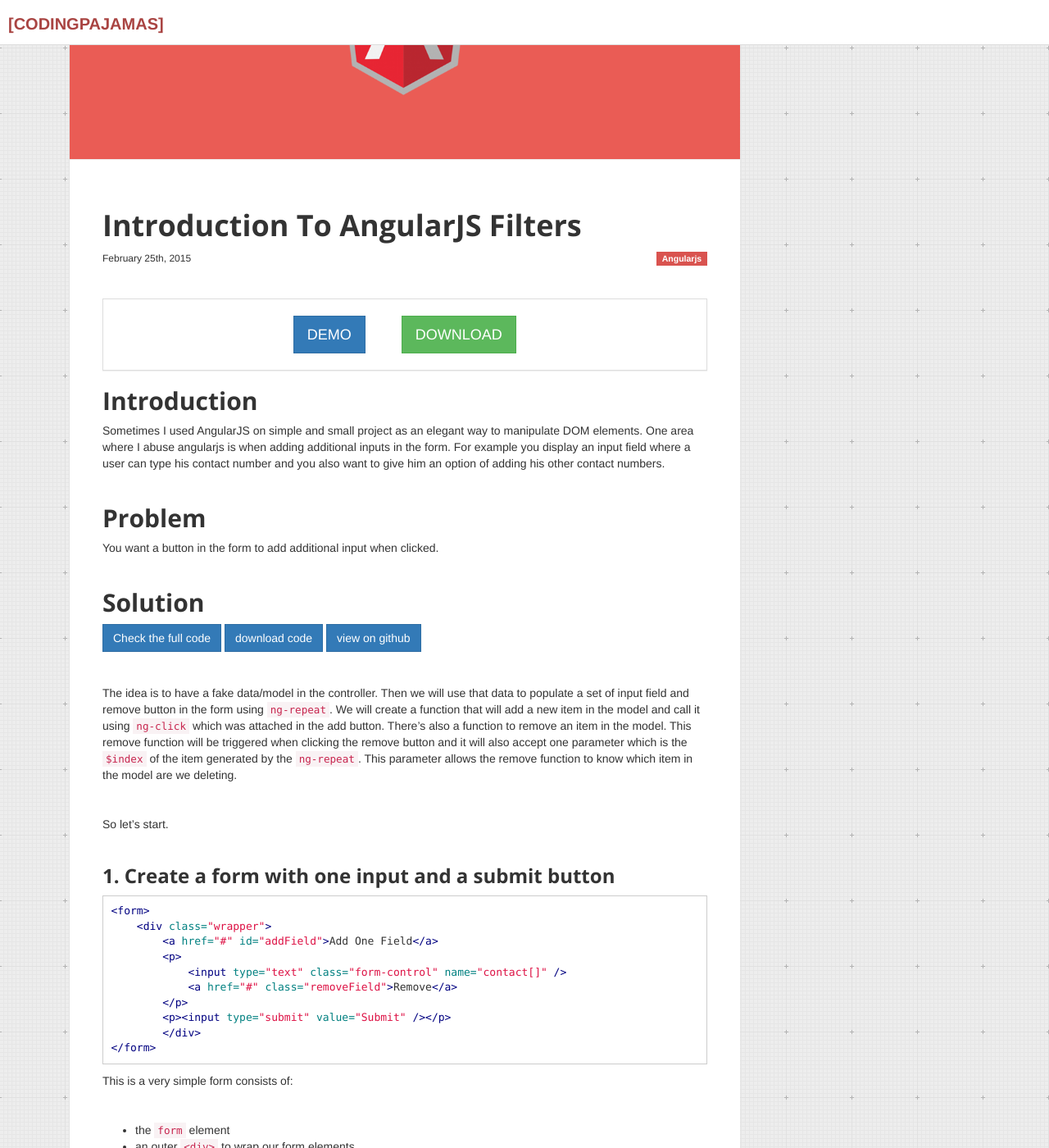
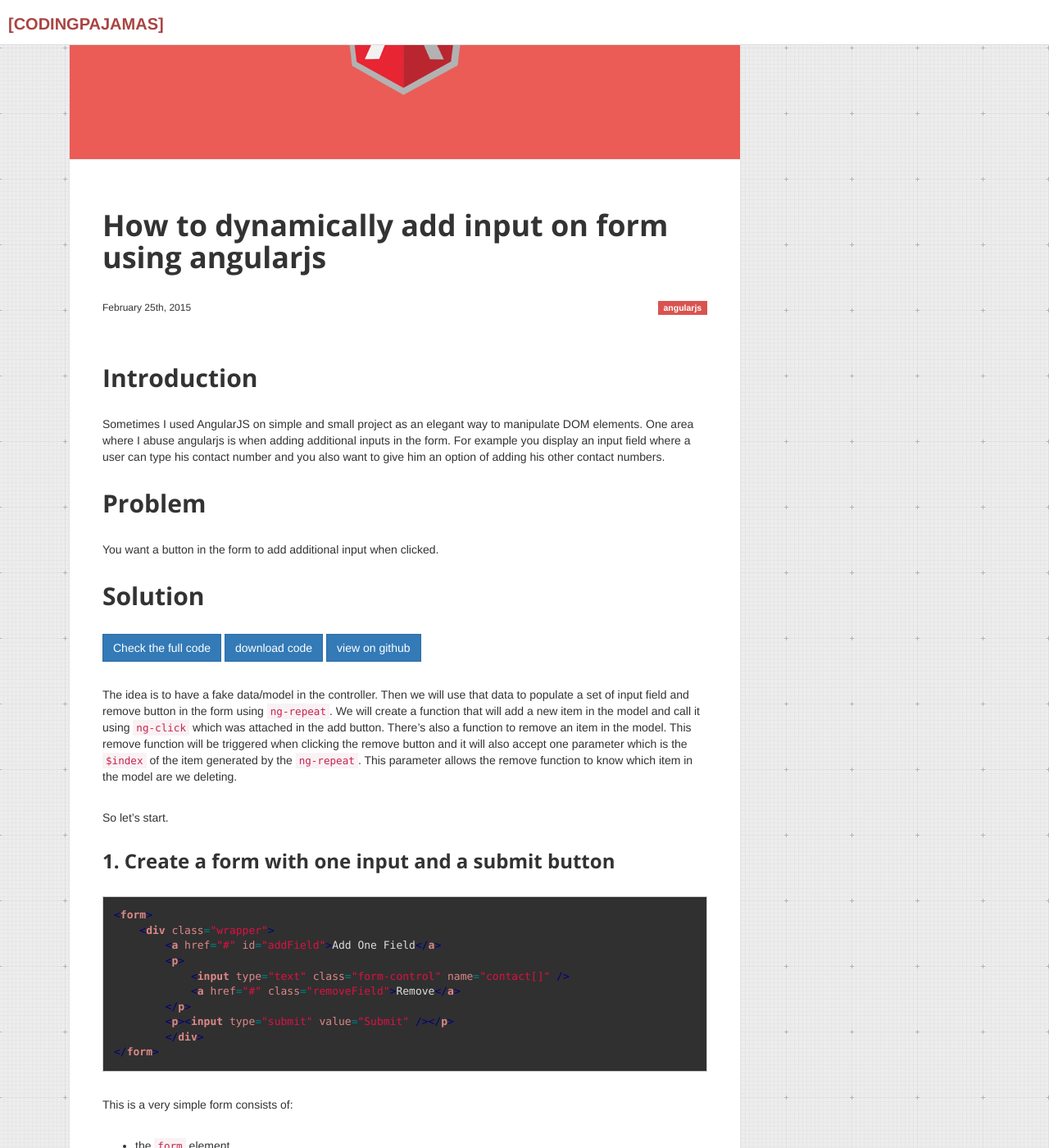
Before and after one commit to codingpajamas/codingpajamas.github.io, a Jekyll site: the page built from _posts/2015-03-06-dynamically-add-input-using-angularjs.md, in a window 1280 px wide and 1400 px high, scrolled down 262 px. Shown: the whole window at 82% size. Built offline with Jekyll 4.4.1, drawn with Linux system fonts in a browser that asks for light colours; nearby versions of some CDN libraries; some web fonts are replaced; some of the changed text lies outside the part shown.

Commit message:
to trigger publish

```diff
--- a/_layouts/default.html
+++ b/_layouts/default.html
@@ -3,6 +3,8 @@
   <head>
     <meta charset='utf-8'>
     <meta http-equiv="X-UA-Compatible" content="chrome=1">
+    <meta http-equiv="Content-Language" content="en">
+    <meta name="viewport" content="width=device-width">
     <link href='https://fonts.googleapis.com/css?family=Chivo:900' rel='stylesheet' type='text/css'>
     <!-- <link rel="stylesheet" type="text/css" href="stylesheets/stylesheet.css" media="screen"> -->
     <link rel="stylesheet" type="text/css" href="stylesheets/pygment_trac.css" media="screen">
--- a/_layouts/post.html
+++ b/_layouts/post.html
@@ -3,6 +3,8 @@
   <head>
     <meta charset='utf-8'>
     <meta http-equiv="X-UA-Compatible" content="chrome=1">
+    <meta http-equiv="Content-Language" content="en">
+    <meta name="viewport" content="width=device-width">
     <link href='https://fonts.googleapis.com/css?family=Chivo:900' rel='stylesheet' type='text/css'>
     <!-- <link rel="stylesheet" type="text/css" href="stylesheets/stylesheet.css" media="screen"> -->
     <link rel="stylesheet" type="text/css" href="/stylesheets/pygment_trac.css" media="screen">
@@ -10,10 +12,14 @@
     <link rel="stylesheet" type="text/css" href="/stylesheets/bootstrap.css" media="screen">
     <link rel="stylesheet" type="text/css" href="/stylesheets/style.css" media="screen">
     <link rel="stylesheet" type="text/css" href="/stylesheets/misc.css" media="screen">
+
+    <link rel="stylesheet" href="//cdnjs.cloudflare.com/ajax/libs/highlight.js/8.4/styles/dark.min.css">
+	<script src="/js/highlight.min.js"></script>
+
     <!--[if lt IE 9]>
     <script src="//html5shiv.googlecode.com/svn/trunk/html5.js"></script>
     <![endif]-->
-    <title>CodingPajamas {{ page.title }}</title>
+    <title>CodingPajamas | {{ page.title }}</title>
   </head>
 
   <body>
@@ -36,12 +42,12 @@
 				<article class="post-entry-wrap">
 					<div class="post-page clearfix">
 						<div class="post-header">
-							<img src="/images/ng.png" alt="">
+							<img src="{{ page.image }}" alt="">
 						</div>
 						<div class="post-meta pad40">
 							<div class="row">
 								<div class="col-xs-12">
-									<h1 class="page-title">Introduction To AngularJS Filters</h1>
+									<h1 class="page-title">{{ page.title }}</h1>
 								</div>
 							</div>
 							<div class="row">
@@ -50,16 +56,10 @@
 								</div>
 								<div class="col-xs-6 text-right">
 									<div class="post-meta-category">
-										<a href="#" class="label label-danger">Angularjs</a>
+										<a href="#" class="label label-danger">{{ page.tag }}</a>
 									</div>
 								</div>
 							</div>
-						</div>
-						<div class="padLR40 text-center">
-								<div class="panel panel-default">
-									<a href="#" target="new" class="btn btn-primary btn-lg m20">DEMO</a>
-									<a href="#" target="new" class="btn btn-success btn-lg m20">DOWNLOAD</a>
-								</div>
 						</div>
 						<div class="post-content padLR40 mb20">
 							 {{ content | markdownify }}
--- a/_posts/2015-03-06-dynamically-add-input-using-angularjs.md
+++ b/_posts/2015-03-06-dynamically-add-input-using-angularjs.md
@@ -2,7 +2,8 @@
 layout: post
 title: "How to dynamically add input on form using angularjs"
 date: 2015-03-04
-tag: helloworld
+tag: angularjs
+image: /images/ng.png
 ---
 
 ## Introduction
@@ -65,7 +66,7 @@
 
 ~~~ javascript
 <script type="text/javascript">
-	var app = angular.module('contactsApp', []);
+    var app = angular.module('contactsApp', []);
     app.controller('CreateContactCtrl', function($scope) {
         $scope.contacts = [{type: 'text'}];
 
--- a/index.html
+++ b/index.html
@@ -10,7 +10,7 @@ title: Welcome to my Blog
           <div class="post-header">
             <h2>
               <a href="{{ post.url }}">
-                <img src="images/none.jpg" alt="">
+                <img src="{{ post.image }}" alt="">
                 <span class="post-title">{{ post.title }}</span>
               </a>
             </h2>
@@ -27,9 +27,6 @@ title: Welcome to my Blog
               </div>
             </div>
           </div>
-          <div class="post-excerpt padLR20 mb20">
-            <p>Lorem ipsum dolor sit amet, consectetur adipisicing elit. Quidem voluptatum ad excepturi, nobis quam quia possimus, fuga magnam id ipsam tenetur, alias pariatur. Iure excepturi facere quasi, adipisci laudantium nam?</p>
-          </div>
         </div>
       </article>
     </div>
--- /dev/null
+++ b/stylesheets/dilim.css
@@ -0,0 +1 @@
+.hljs-title{color:#859900}.hljs-number,.hljs-command,.hljs-string,.hljs-tag .hljs-value,.hljs-rules .hljs-value,.hljs-phpdoc,.hljs-dartdoc,.tex .hljs-formula,.hljs-regexp,.hljs-hexcolor,.hljs-link_url{color:#2aa198}.hljs-title,.hljs-localvars,.hljs-chunk,.hljs-decorator,.hljs-built_in,.hljs-identifier,.vhdl .hljs-literal,.hljs-id,.css .hljs-function{color:#268bd2}.hljs-attribute,.hljs-variable,.lisp .hljs-body,.smalltalk .hljs-number,.hljs-constant,.hljs-class .hljs-title,.hljs-parent,.hljs-type,.hljs-link_reference{color:#b58900}.hljs-preprocessor,.hljs-preprocessor .hljs-keyword,.hljs-pragma,.hljs-shebang,.hljs-symbol,.hljs-symbol .hljs-string,.diff .hljs-change,.hljs-special,.hljs-attr_selector,.hljs-subst,.hljs-cdata,.css .hljs-pseudo,.hljs-header{color:#cb4b16}.hljs-deletion,.hljs-important{color:#dc322f}.hljs-link_label{color:#6c71c4}.tex .hljs-formula{background:#073642}
--- a/stylesheets/style.css
+++ b/stylesheets/style.css
@@ -78,21 +78,26 @@ body {
 
 }
 
-#mainSidebar {
-	padding-top: 50px;
-	color: #666;
-}
-
 .post-content img {
 	max-width: 100%;
 }
 
-.post-content p {
-	margin-bottom: 40px;
+.post-content p, .post-content pre {
+	margin-bottom: 30px;
+}
+.post-content pre {
+	padding: 0 !important;
 }
 .post-content h1, .post-content h2, .post-content h3, .post-content h4, .page-title {
  	font-family: 'Open Sans', 'Arial', sans-serif;
 	font-weight: 700;
+	margin-bottom: 30px !important;
+}
+
+
+#mainSidebar {
+	padding-top: 50px;
+	color: #666;
 }
 
 .sidebar-widget {
```
Also changed, not shown: other parts of _layouts/post.html (+1 -0 lines), _posts/2015-03-04-hello-world.md (+1 -0 lines), js/highlight.min.js (added).
